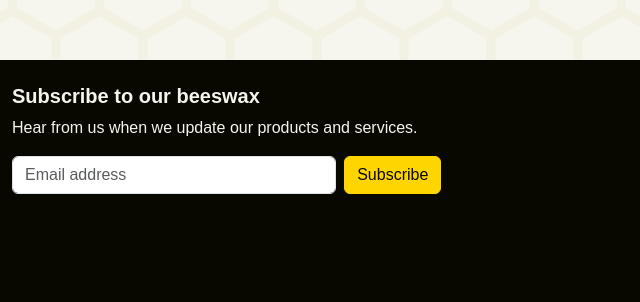
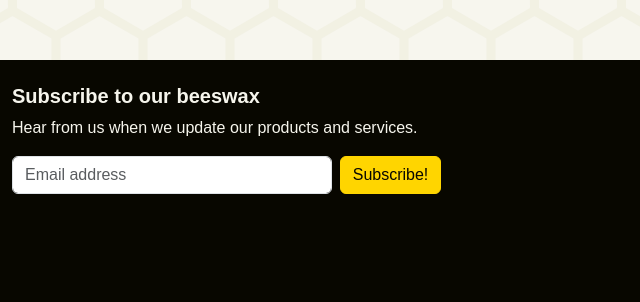
Before and after one commit to Davey-Kay/hr-hive, a plain HTML site: page index.html in a window 1280 px wide. Shown: the part 5953-6255 px from the top of the page, 640-1280 px from the left. Drawn offline with nearby package versions, Linux system fonts and the light colour scheme; a web font is replaced by a local one.

Commit message:
fixed button

```diff
--- a/index.html
+++ b/index.html
@@ -189,7 +189,7 @@
                 <div class="d-flex flex-column flex-sm-row w-100 gap-2">
                     <label for="newsletter1" class="visually-hidden">Email address</label>
                     <input id="newsletter1" type="text" class="form-control" placeholder="Email address">
-                    <button class="btn btn-primary" type="submit">Subscribe</button>
+                    <button class="btn btn-primary" type="submit">Subscribe!</button>
                 </div>
                 </form>
             </div>
```
